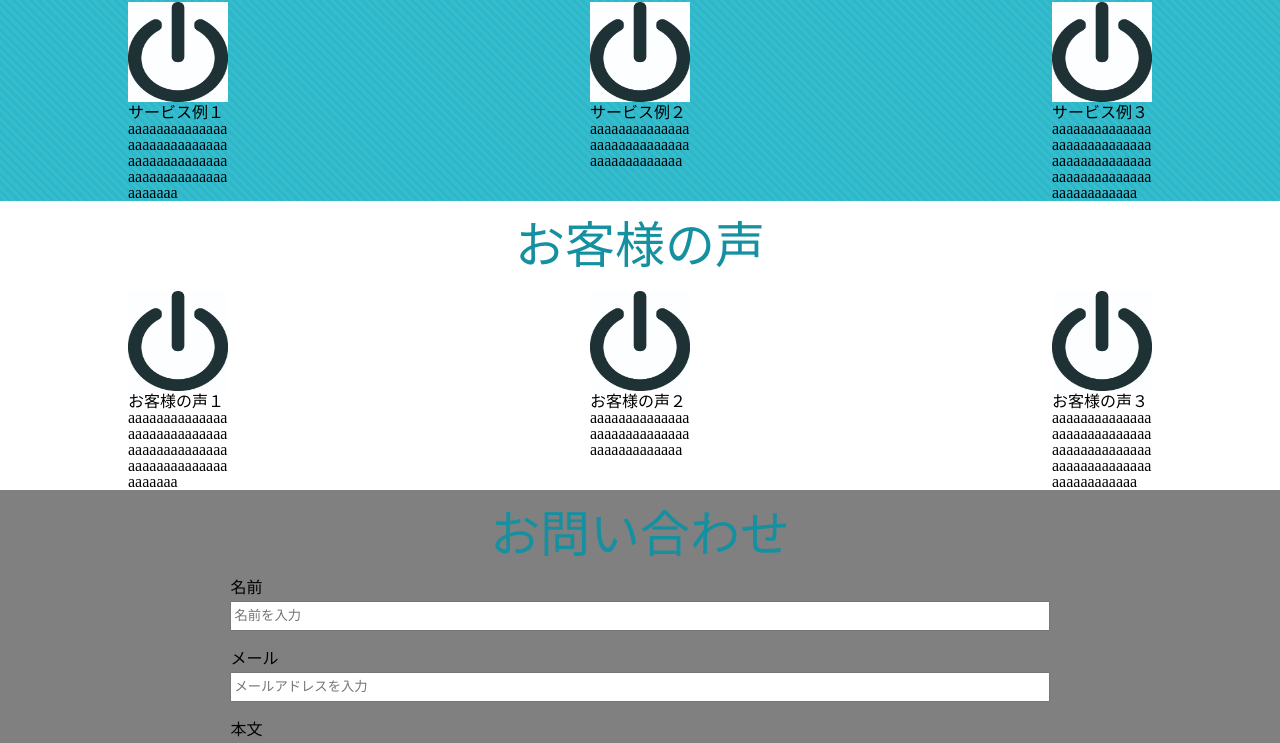
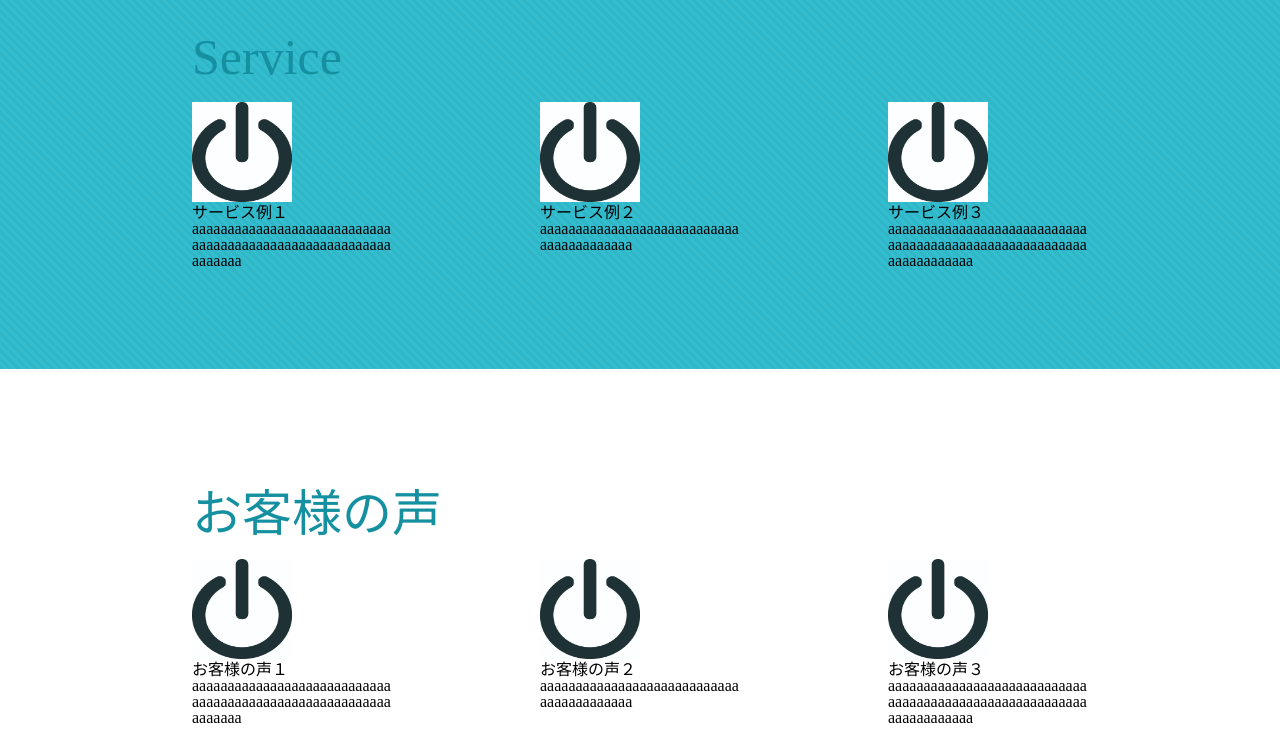
Before and after one commit to KitajimaKento/task1001, a plain HTML site: page index.html in a window 1280 px wide. Shown: the part 741-1484 px from the top of the page. Drawn offline with Linux system fonts and the light colour scheme.

Commit message:
Fix Text that does not wrap

```diff
--- a/css/stylesheet.css
+++ b/css/stylesheet.css
@@ -1,9 +1,6 @@
-
-
 /* main-image */
 .main-image > img {
   width: 100%;
-  height: 100%;
   margin-bottom: -2px;
 }
 
@@ -13,37 +10,53 @@
 .blue-linebox {
   background-color: rgb(51,189,209);
   background-image: repeating-linear-gradient(45deg,rgb(49,182,198), rgb(49,182,198) 3px,transparent 0, transparent 6px);
+  padding: 100px 0;
 }
 
 .box {
-  width: 80%;
+  width: 70%;
   margin: 0 auto;
   display: flex;
   justify-content: space-between;
 }
 
 .content-title {
+  text-align: left;
+  margin: 0 auto;
+  width: 70%;
+  color: rgb(21,144,160);
+  padding: 20px 0;
+  font-size: 50px;
+}
+
+.content-title-info {
   text-align: center;
-  color: rgb(21,144,160);
-  padding: 20px;
+  margin: 0 auto;
+  width: 70%;
+  color: rgb(0,0,0);
+  padding: 20px 0;
   font-size: 50px;
 }
 
 .content {
-  max-width: 100px;
+  /* width: 100px; */
   margin: 0 auto;
   word-wrap: break-word;
 }
 
 .container {
+  width: 200px;
+}
 
+.container > img {
+  display: inline-block;
 }
 
 /* お客様の声 */
 
 .gray-linebox {
   background: gray;
-  padding-bottom: 30px;
+  padding: 100px 0;
 }
 
 
@@ -52,6 +65,7 @@
 
 .white-linebox {
   background: white;
+  padding: 100px 0;
 }
 
 
--- a/index.html
+++ b/index.html
@@ -25,28 +25,29 @@
         <!-- サービス紹介 -->
         <section>
           <div class="blue-linebox">
+
             <h1 class="content-title">Service</h1>
 
             <div class="box">
               <div class="container">
-                <img src="images/mark.png" width="100" height="100" alt="サービス画像１">
                 <div class="content">
+                  <img src="images/mark.png" width="100" height="100" alt="サービス画像１">
                   <h3>サービス例１</h3>
                   <p>aaaaaaaaaaaaaaaaaaaaaaaaaaaaaaaaaaaaaaaaaaaaaaaaaaaaaaaaaaaaaaa</p>
                 </div>
               </div>
 
               <div class="container">
-                <img src="images/mark.png" width="100" height="100" alt="サービス画像２">
                 <div class="content">
+                  <img src="images/mark.png" width="100" height="100" alt="サービス画像２">
                   <h3>サービス例２</h3>
                   <p>aaaaaaaaaaaaaaaaaaaaaaaaaaaaaaaaaaaaaaaaa</p>
                 </div>
               </div>
 
               <div class="container">
-                <img src="images/mark.png" width="100" height="100" alt="サービス画像３">
                 <div class="content">
+                  <img src="images/mark.png" width="100" height="100" alt="サービス画像３">
                   <h3>サービス例３</h3>
                   <p>aaaaaaaaaaaaaaaaaaaaaaaaaaaaaaaaaaaaaaaaaaaaaaaaaaaaaaaaaaaaaaaaaaaa</p>
                 </div>
@@ -64,16 +65,16 @@
 
             <div class="box">
               <div class="container">
-                <img src="images/mark.png" width="100" height="100" alt="お客様の声１">
                 <div class="content">
+                  <img src="images/mark.png" width="100" height="100" alt="お客様の声１">
                   <h3>お客様の声１</h3>
                   <p>aaaaaaaaaaaaaaaaaaaaaaaaaaaaaaaaaaaaaaaaaaaaaaaaaaaaaaaaaaaaaaa</p>
                 </div>
               </div>
 
               <div class="container">
-                <img src="images/mark.png" width="100" height="100" alt="お客様の声２">
                 <div class="content">
+                  <img src="images/mark.png" width="100" height="100" alt="お客様の声２">
                   <h3>お客様の声２</h3>
                   <p>aaaaaaaaaaaaaaaaaaaaaaaaaaaaaaaaaaaaaaaaa</p>
                 </div>
@@ -96,7 +97,7 @@
         <section>
 
           <div class="gray-linebox">
-            <h1 class="content-title">お問い合わせ</h1>
+            <h1 class="content-title-info">お問い合わせ</h1>
 
             <div class="contact-box">
 
```
